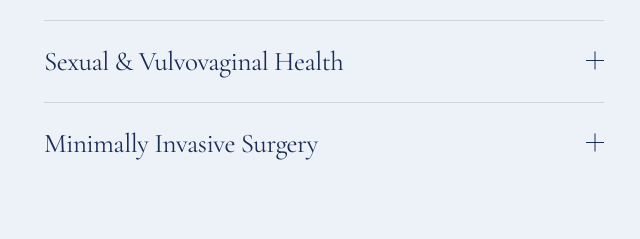
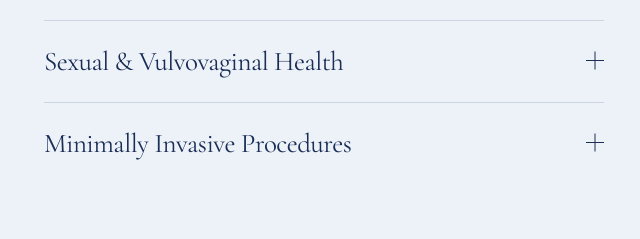
Before and after one commit to younggzzheng/fergusonhealth, a website: page draft/index.html in a window 1280 px wide. Shown: the part 1401-1640 px from the top of the page, 620-1260 px from the left. Drawn offline with Linux system fonts and the light colour scheme.

Commit message:
Refine consultation labels and contact wording

```diff
--- a/draft/index.html
+++ b/draft/index.html
@@ -124,7 +124,7 @@
           </ul>
         </details>
         <details class="care-item">
-          <summary><h3 data-i18n="careSurgeryTitle">Minimally Invasive Surgery</h3><span class="details-toggle" aria-hidden="true"></span></summary>
+          <summary><h3 data-i18n="careSurgeryTitle">Minimally Invasive Procedures</h3><span class="details-toggle" aria-hidden="true"></span></summary>
           <ul class="care-list">
             <li data-i18n="careHysteroscopy">Hysteroscopy</li>
             <li data-i18n="careLaparoscopy">Laparoscopy</li>
@@ -234,7 +234,7 @@
       <div class="wrap contact-grid">
       <div class="contact-heading"><p class="eyebrow" data-i18n="contactEyebrow">A good place to begin</p><h2 id="contact-title" data-i18n-html="contactTitle">Let's take the<br><em>next step, together.</em></h2></div>
       <div class="contact-copy">
-        <p data-i18n="contactBody">To book an appointment, scan a clinic code below in WeChat. For practice information, get in touch by email. Our official WeChat account shares news and updates.</p>
+        <p data-i18n="contactBody">To book an appointment, scan a clinic code below in WeChat. For more information, get in touch by email. Our official WeChat account shares news and updates.</p>
         <p class="email-address">info@fergusonhealth.com</p>
         <p class="contact-location"><span class="location-dot" aria-hidden="true"></span><span data-i18n="heroLocation">Shanghai, China</span></p>
       </div>
--- a/draft/site.js
+++ b/draft/site.js
@@ -3,7 +3,7 @@
   const translations = {
     en: {},
     zh: {
-      skip: '跳转到正文', navAbout: '认识吕医生', navCare: '诊疗领域', navWork: '社区与教育', navContact: '联系咨询',
+      skip: '跳转到正文', navAbout: '认识吕医生', navCare: '咨询领域', navWork: '社区与教育', navContact: '联系咨询',
       heroEyebrow: '用心了解，关爱女性健康', heroTitle: '关爱人生的<br><em>每一个阶段。</em>',
       heroWhoTitle: '我们是谁', heroIntro: '我们是一支专注女性健康的团队，以清晰沟通、科学诊疗和长期陪伴为核心。', heroCta: '了解我们的诊疗服务',
       missionTitle: '使命', missionBody: '以科学、可信赖的方式，帮助每位女性更好地了解自己，做出清晰而自信的健康选择。',
@@ -21,14 +21,14 @@
       profileApproach: '她以严谨的临床标准、国际化的医学培训背景和细致的沟通方式，广受本地及外籍社区的认可。',
       aboutPhilosophy: '在 Ferguson Health，我们认真倾听您的疑问，清晰解释诊疗选择，陪伴您走过人生的不同阶段。', signatureDetail: 'MD, FACOG · 妇产科 · 女性健康',
       careClosing: '了解您的需要，陪伴每一个阶段。', aboutClosing: '专业始于经验，关怀始于倾听。', workClosing: '分享知识，连接社区。', contactClosing: '欢迎提问，从交流开始。',
-      careEyebrow: '01 / 诊疗领域', careTitle: '陪伴每一个<br><em>不同的你。</em>',
+      careEyebrow: '01 / 咨询领域', careTitle: '陪伴每一个<br><em>不同的你。</em>',
       careHormoneTitle: '激素与更年期', careMenopause: '围绝经期与绝经管理', careHRT: '激素替代治疗（HRT）', carePMOS: '多内分泌代谢性卵巢综合征（PMOS，原称多囊卵巢综合征）与内分泌评估', careHormoneChanges: '激素相关情绪、睡眠与体重变化',
-      careGynecologyTitle: '妇科诊疗', careCervicalScreening: '宫颈筛查（HPV / TCT / 阴道镜）', careEndometrial: '月经异常与子宫内膜疾病', careGynecologicConditions: '子宫肌瘤、卵巢囊肿、内膜异位症', careVaginitis: '阴道炎、外阴皮肤病',
+      careGynecologyTitle: '妇科咨询', careCervicalScreening: '宫颈筛查（HPV / TCT / 阴道镜）', careEndometrial: '月经异常与子宫内膜疾病', careGynecologicConditions: '子宫肌瘤、卵巢囊肿、内膜异位症', careVaginitis: '阴道炎、外阴皮肤病',
       careFertilityTitle: '生育与生殖', careFertilityAssessment: '生育力评估（AMH、卵巢储备）', carePreconception: '备孕与孕前咨询', careEarlyPregnancy: '早孕管理（至 12 周）', careHighRiskPregnancy: '高危妊娠咨询', careFertilityPreservation: '生育力保护',
       careContraceptionTitle: '避孕与家庭计划', careIUD: '宫内节育器（IUD）', careImplant: '皮下埋植', careContraceptiveMedication: '药物避孕个体化选择',
       careSexualTitle: '性健康与外阴阴道', careSexualPain: '性疼痛（性交痛、阴道痉挛）', careVulvarSkin: '外阴皮肤病（硬化性苔藓等）', careGSM: '绝经相关泌尿生殖综合征（GSM）',
       careAdolescentTitle: '青少年女性健康', carePuberty: '初潮与青春期咨询', careAdolescentMenstrual: '青少年月经问题', careSexEducation: '性教育与避孕指导',
-      careSurgeryTitle: '微创妇科手术', careHysteroscopy: '宫腔镜', careLaparoscopy: '腹腔镜', careMinimallyInvasive: '肌瘤、囊肿微创管理',
+      careSurgeryTitle: '妇科微创诊疗', careHysteroscopy: '宫腔镜', careLaparoscopy: '腹腔镜', careMinimallyInvasive: '肌瘤、囊肿微创管理',
       carePelvicTitle: '盆底健康', carePelvicAssessment: '盆底功能评估', careIncontinence: '轻度尿失禁', carePostpartumPelvic: '产后盆底康复',
       carePreventiveTitle: '女性长期健康', careBone: '骨密度与骨健康', careCardiovascular: '心血管与绝经风险评估', careChronic: '慢性病与激素管理', careLifestyle: '体重与生活方式医学',
       workEyebrow: '03 / 社区与教育', workTitle: '诊室之外，<br><em>分享与连接。</em>', workFeatureType: '携手关爱健康',
@@ -44,7 +44,7 @@
       plusSpecialties: '女性健康 · 全科 · 皮肤健康 · 静脉健康 · 营养 · 物理治疗',
       plusCulture: '跨文化的深度关怀', plusScience: '科学与洞察并行', plusJourney: '健康旅程的同行者', plusLink: '了解 Ferguson Plus',
       workDetailsTitle: '进一步了解她的专业历程', workEducationTitle: '医学教育与医疗质量', workEducationBody: '在罗伯特·伍德·约翰逊医学院完成妇产科住院医师培训后，吕医生留校任教，在临床工作之外参与住院医师培训、医学生教育及临床研究。2005年回国后，她在上海多家医疗机构承担临床管理与医疗质量、安全方面的工作。', workLeadershipTitle: '诊室之外的健康教育', workLeadershipBody: '她也参与社区健康教育。在2026年美华的医学职业体验活动中，她向 SCIS 学生介绍了从青春期到更年期的女性健康。', workBackgroundLink: '了解这次学生体验活动',
-      contactEyebrow: '从这里开始', contactTitle: '下一步，<br><em>我们一起走。</em>', contactBody: '如需预约，请使用微信扫描下方相应门诊的预约码。如需了解执业信息，欢迎通过电子邮件联系我们。关注微信公众号，获取最新资讯。',
+      contactEyebrow: '从这里开始', contactTitle: '下一步，<br><em>我们一起走。</em>', contactBody: '如需预约，请使用微信扫描下方相应门诊的预约码。如需了解更多信息，欢迎通过电子邮件联系我们。关注微信公众号，获取最新资讯。',
       locationsTitle: '执业地点', clinic1Name: '1. 美华丁香门诊部', clinic1Address: '华山路800弄<br>6号楼3层', clinic1Entrance: '（入口在镇宁路上）', clinic1Appointment: '微信扫码预约', clinic2Name: '2. 百汇新天地医疗中心', clinic2Address: '淮海中路138号<br>上海广场3楼', clinic2Appointment: '微信扫码预约',
       connectedTitle: '保持联系', wechatTitle: '官方微信公众号', wechatBody: '扫码关注，获取最新资讯。', socialXiaohongshu: '小红书', footerMessage: 'Because We Care', backTop: '返回顶部', lockPreview: '锁定预览'
     }
```
Also changed, not shown: reference/RESEARCH-NOTES.md (+7 -0 lines), tests/browser.spec.js (+7 -4 lines).
